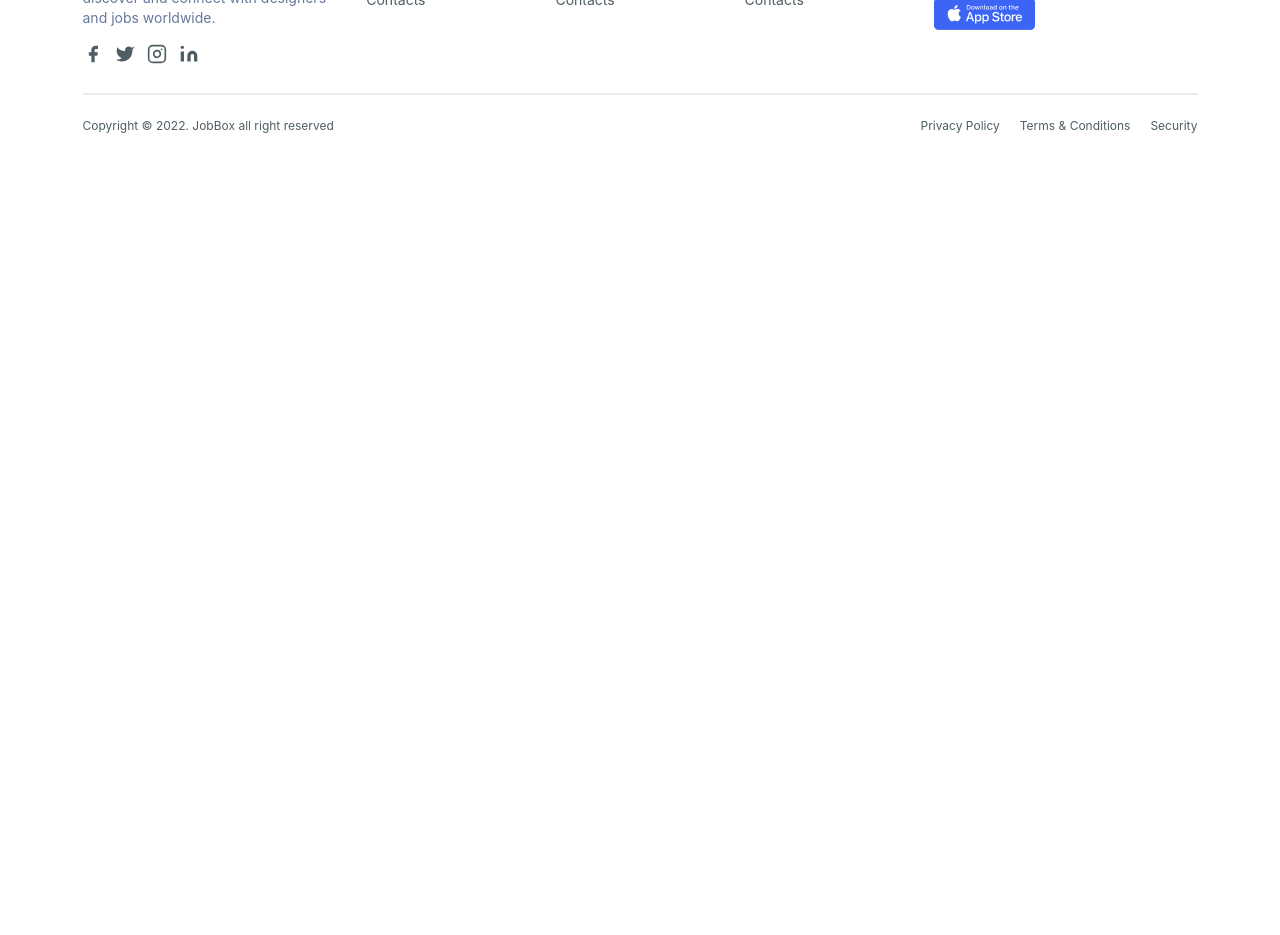
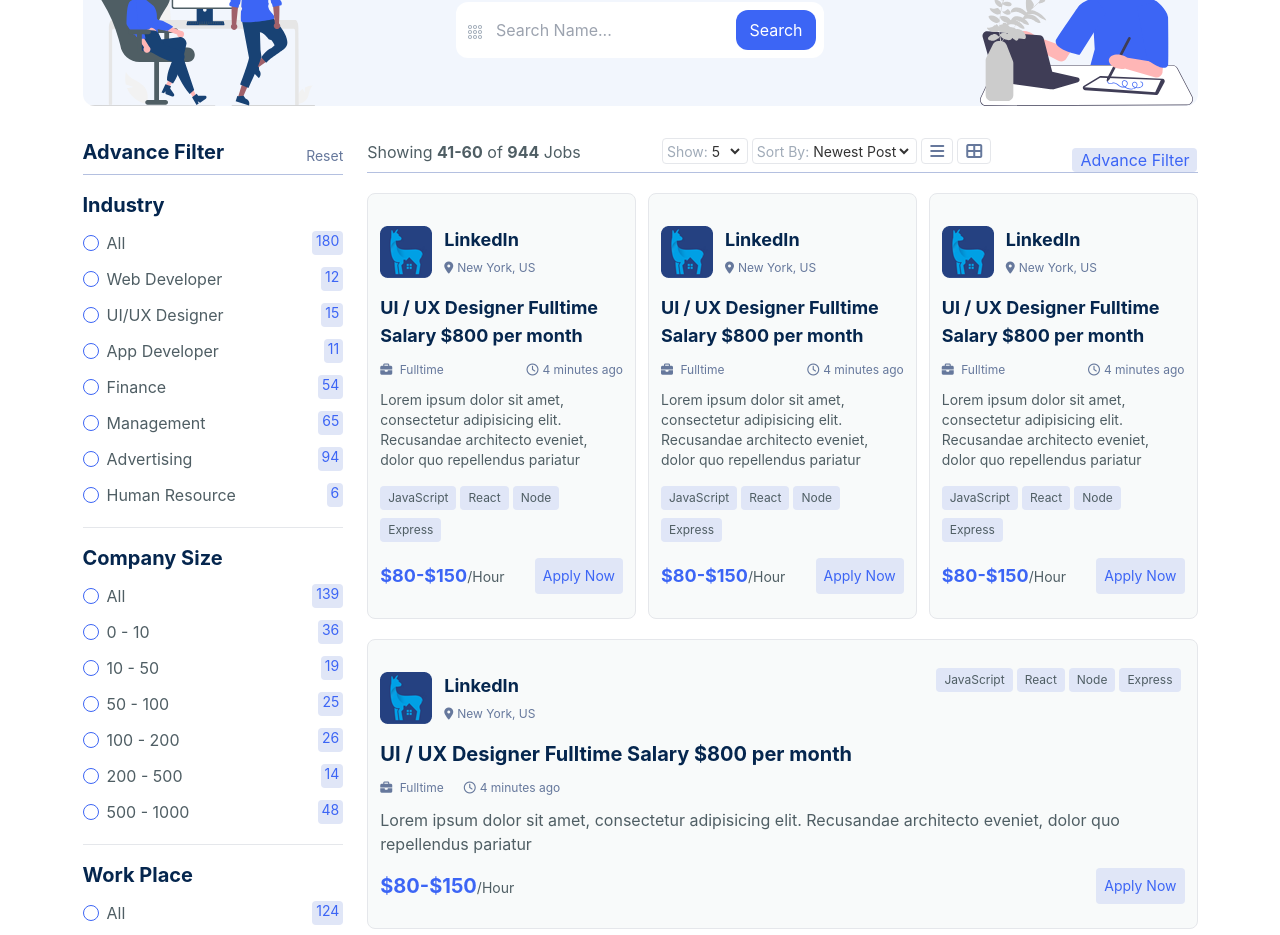
Before and after one commit to munimrahman/pro-peak-job-portal, a React (Create React App) app: page /company-list in a window 1280 px wide. Shown: the part 280-1215 px from the top of the page. Before the commit the page ends 800 px from the top, so only its background shows below. Built offline with nearby package versions, Linux system fonts and the light colour scheme.

Commit message:
company list

```diff
--- a/src/Components/JobSearchBar/JobSearchBar.jsx
+++ b/src/Components/JobSearchBar/JobSearchBar.jsx
@@ -5,7 +5,6 @@ import loc from '../../assets/location-search-bar.svg';
 
 function JobSearchBar() {
     return (
-        // <div className="border border-red-600 bg-purple-400 p-2 w-full mx-auto">
         <div className="">
             <div className="container flex flex-col md:flex-row justify-center items-center">
                 <div className="relative h-14">
@@ -50,7 +49,6 @@ function JobSearchBar() {
                 </div>
             </div>
         </div>
-        // </div>
     );
 }
 
--- /dev/null
+++ b/src/Pages/CompanyList/AdvFilterCompany/AdvFilterCompany.jsx
@@ -0,0 +1,46 @@
+import React from 'react';
+import FilterOption from '../../JobList/AdvFilter/FilterOption';
+
+function AdvFilterCompany() {
+    return (
+        <>
+            <div>
+                <h3 className="text-xl text-secondary font-bold mt-4 mb-2">Industry</h3>
+                <FilterOption name="All" vacancies={180} />
+                <FilterOption name="Web Developer" vacancies={12} />
+                <FilterOption name="UI/UX Designer" vacancies={15} />
+                <FilterOption name="App Developer" vacancies={11} />
+                <FilterOption name="Finance" vacancies={54} />
+                <FilterOption name="Management" vacancies={65} />
+                <FilterOption name="Advertising" vacancies={94} />
+                <FilterOption name="Human Resource" vacancies={6} />
+
+                <div className="border-b pt-2" />
+            </div>
+            <div>
+                <h3 className="text-xl text-secondary font-bold mt-4 mb-2">Company Size</h3>
+                <FilterOption name="All" vacancies={139} />
+                <FilterOption name="0 - 10" vacancies={36} />
+                <FilterOption name="10 - 50" vacancies={19} />
+                <FilterOption name="50 - 100" vacancies={25} />
+                <FilterOption name="100 - 200" vacancies={26} />
+                <FilterOption name="200 - 500" vacancies={14} />
+                <FilterOption name="500 - 1000" vacancies={48} />
+
+                <div className="border-b pt-2" />
+            </div>
+
+            <div>
+                <h3 className="text-xl text-secondary font-bold mt-4 mb-2">Work Place</h3>
+                <FilterOption name="All" vacancies={124} />
+                <FilterOption name="Remote" vacancies={65} />
+                <FilterOption name="On Site" vacancies={48} />
+                <FilterOption name="Hybrid" vacancies={35} />
+
+                <div className="border-b pt-2" />
+            </div>
+        </>
+    );
+}
+
+export default AdvFilterCompany;
--- a/src/Pages/CompanyList/CompanyList/CompanyList.jsx
+++ b/src/Pages/CompanyList/CompanyList/CompanyList.jsx
@@ -1,9 +1,98 @@
+/* eslint-disable jsx-a11y/label-has-associated-control */
 import React from 'react';
+import NewsBlogsJL from '../../JobList/NewsBlogs/NewsBlogsJL';
+import HeaderBrowseSearch from '../../Shared/HeaderBrowseSearch/HeaderBrowseSearch';
+import JobCardThree from '../../Shared/JobCardThree/JobCardThree';
+import JobCardTwo from '../../Shared/JobCardTwo/JobCardTwo';
+import Pagination from '../../Shared/Pagination/Pagination';
+import SubscribeBox from '../../Shared/SubscribeBox/SubscribeBox';
+import AdvFilterCompany from '../AdvFilterCompany/AdvFilterCompany';
+import FilterModalCompany from '../FilterModalCompany/FilterModalCompany';
 
 function CompanyList() {
     return (
-        <div>
-            <h1>Company List Coming Soon...</h1>
+        <div className="max-w-[1115px] mx-auto">
+            <HeaderBrowseSearch
+                title="Browse Companies"
+                description="Lorem ipsum dolor sit amet consectetur adipisicing elit. Vero repellendus magni, atque delectus molestias quis?"
+            />
+            <div className="mt-8 md:grid md:grid-cols-12 md:gap-6">
+                {/* Advance Filter Header */}
+                <div className="hidden md:block col-span-3">
+                    <div className="border-b border-[#b4c0e0] pb-2 flex items-end justify-between">
+                        <h4 className="text-secondary text-xl font-bold">Advance Filter</h4>
+                        <span className="text-neutral text-sm hover:text-primary hover:cursor-pointer">
+                            Reset
+                        </span>
+                    </div>
+                    <AdvFilterCompany />
+                </div>
+                {/* Job List Header */}
+                <div className="col-span-9">
+                    <div className="border-b border-[#b4c0e0] flex items-center md:items-end justify-between">
+                        <h4 className="text-accent text-base pb-2">
+                            Showing <span className="font-bold">41-60</span> of{' '}
+                            <span className="font-bold">944</span> Jobs
+                        </h4>
+                        <div className="hidden md:flex items-center pb-2">
+                            <div className="border rounded px-1">
+                                <span className="text-[#a0abb8] text-sm">Show:</span>
+                                <select
+                                    name=""
+                                    id=""
+                                    className="bg-white focus:outline-none text-sm hover:cursor-pointer"
+                                >
+                                    <option value="">5</option>
+                                    <option value="">10</option>
+                                    <option value="">15</option>
+                                </select>
+                            </div>
+                            <div className="border rounded px-1 mx-1">
+                                <span className="text-[#a0abb8] text-sm">Sort By:</span>
+                                <select
+                                    name=""
+                                    id=""
+                                    className="bg-white focus:outline-none text-sm hover:cursor-pointer"
+                                >
+                                    <option value="">Newest Post</option>
+                                    <option value="">Rating</option>
+                                    <option value="">Salary</option>
+                                </select>
+                            </div>
+                            <div className="flex">
+                                <p className="border rounded text-neutral hover:bg-primary hover:text-white px-2 mr-1 hover:cursor-pointer transition duration-300">
+                                    <i className="fas fa-bars inline-block" />
+                                </p>
+                                <p className="border rounded text-neutral hover:bg-primary hover:text-white px-2 hover:cursor-pointer transition duration-300">
+                                    <i className="fas fa-th-large" />
+                                </p>
+                            </div>
+                        </div>
+                        {/* The button to open modal */}
+                        <label htmlFor="filter-modal" className="bg-info text-primary px-2 rounded">
+                            Advance Filter
+                        </label>
+                    </div>
+                    {/* Job List Column */}
+                    <div className="grid grid-cols-1 gap-3 md:grid-cols-2 lg:grid-cols-3 mt-5">
+                        <JobCardTwo />
+                        <JobCardTwo />
+                        <JobCardTwo />
+                    </div>
+                    {/* Job List Row */}
+                    <div className="mt-5 grid gap-3">
+                        <JobCardThree />
+                        <JobCardThree />
+                        <JobCardThree />
+                    </div>
+                    <div className="mt-10">
+                        <Pagination />
+                    </div>
+                </div>
+            </div>
+            <NewsBlogsJL />
+            <SubscribeBox />
+            <FilterModalCompany />
         </div>
     );
 }
--- /dev/null
+++ b/src/Pages/CompanyList/FilterModalCompany/FilterModalCompany.jsx
@@ -0,0 +1,34 @@
+/* eslint-disable jsx-a11y/label-has-associated-control */
+import React from 'react';
+import AdvFilterCompany from '../AdvFilterCompany/AdvFilterCompany';
+
+function FilterModalCompany() {
+    return (
+        <>
+            <input type="checkbox" id="filter-modal" className="modal-toggle" />
+            <div className="modal">
+                <div className="modal-box">
+                    <label
+                        htmlFor="filter-modal"
+                        className="btn btn-sm btn-circle absolute right-2 top-2"
+                    >
+                        ✕
+                    </label>
+                    <h3 className="font-bold text-2xl text-center">Advance Filter</h3>
+
+                    <AdvFilterCompany />
+                    <div className="modal-action flex justify-center">
+                        <label
+                            htmlFor="filter-modal"
+                            className="bg-primary px-3 py-2 text-white rounded-md"
+                        >
+                            Search
+                        </label>
+                    </div>
+                </div>
+            </div>
+        </>
+    );
+}
+
+export default FilterModalCompany;
--- a/src/Pages/JobList/JobList/JobList.jsx
+++ b/src/Pages/JobList/JobList/JobList.jsx
@@ -89,7 +89,7 @@ function JobList() {
             </div>
             <NewsBlogsJL />
             <SubscribeBox />
-            <FilterModal />
+            <FilterModal filter={AdvFilter} />
         </div>
     );
 }
--- a/src/Pages/Shared/Footer/Footer.jsx
+++ b/src/Pages/Shared/Footer/Footer.jsx
@@ -81,7 +81,7 @@ function Footer() {
                             <Link to="/job-details">Job Details</Link>
                         </span>
                         <span className="text-accent text-sm hover:text-primary hover:cursor-pointer my-1">
-                            Our Team
+                            <Link to="/company-details">Company Details</Link>
                         </span>
                         <span className="text-accent text-sm hover:text-primary hover:cursor-pointer my-1">
                             Products
--- /dev/null
+++ b/src/Pages/Shared/HeaderBrowseSearch/HeaderBrowseSearch.jsx
@@ -0,0 +1,28 @@
+import React from 'react';
+import key from '../../../assets/key-search-bar.svg';
+
+function HeaderBrowseSearch({ title, description }) {
+    return (
+        <div className="bg-[#f2f6fd] py-12 rounded-xl mt-8 flex flex-col items-center header-search-box">
+            <h1 className="text-secondary text-3xl font-bold">{title}</h1>
+            <p className="md:w-6/12 text-center text-sm text-neutral mt-3 mb-10">{description}</p>
+            <div className="relative">
+                <div className="absolute top-[23px] left-3">
+                    <img src={key} alt="" />
+                </div>
+                <input
+                    type="text"
+                    className="h-14 pl-10 pr-20 rounded-xl z-0 focus:outline-none"
+                    placeholder="Search Name..."
+                />
+                <div className="absolute top-2 right-2">
+                    <button className="flex justify-center items-center h-10 w-20 text-white rounded-xl bg-primary hover:bg-secondary">
+                        Search
+                    </button>
+                </div>
+            </div>
+        </div>
+    );
+}
+
+export default HeaderBrowseSearch;
```
Also changed, not shown: src/assets/company-cover.png (added), src/assets/company.png (added).
